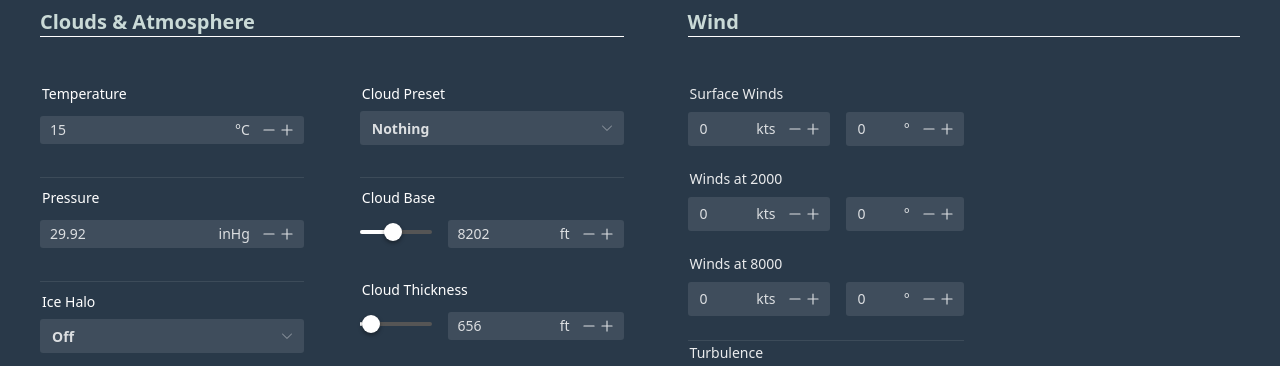
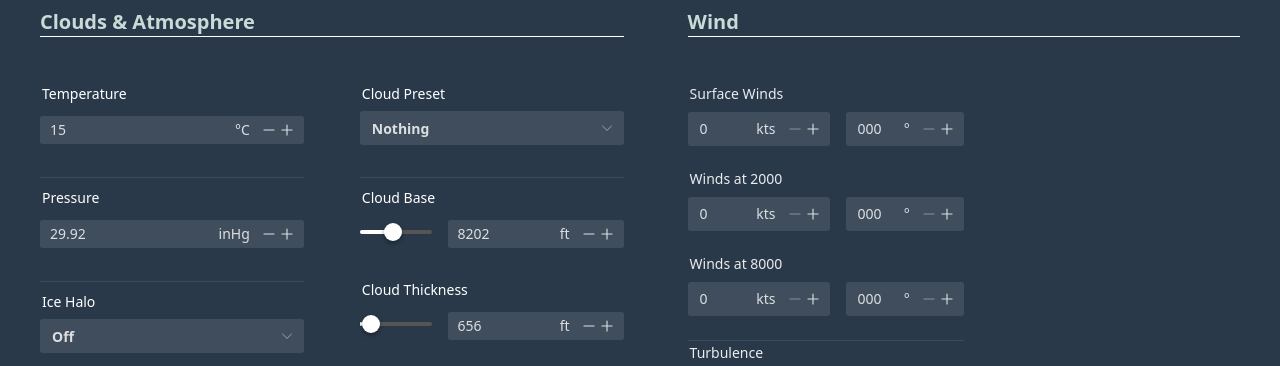
Before and after one commit to EMcNugget/WeatherEditor, a Vue app: page / in a window 1280 px wide. Shown: the top 366 px of the page. Built offline with nearby package versions, Linux system fonts and the light colour scheme.

Commit message:
Added formatting for wind dir

```diff
--- a/src/components/WindConditions.vue
+++ b/src/components/WindConditions.vue
@@ -6,6 +6,7 @@
           id="sfc-winds-input"
           class="w-3/5"
           v-model:value="sfcwind"
+          :min="0"
         >
           <template #suffix>kts</template>
         </n-input-number>
@@ -13,6 +14,8 @@
           class="ml-4 w-1/2"
           id="sfc-winds-dir-input"
           v-model:value="sfcwinddir"
+          :min="0"
+          :format="windDir"
         >
           <template #suffix>°</template>
         </n-input-number>
@@ -24,6 +27,7 @@
           class="w-3/5"
           id="twok-wind-input"
           v-model:value="twokwind"
+          :min="0"
         >
           <template #suffix>kts</template>
         </n-input-number>
@@ -31,6 +35,8 @@
           class="ml-4 w-1/2"
           id="twok-wind-dir-input"
           v-model:value="twokwinddir"
+          :min="0"
+          :format="windDir"
         >
           <template #suffix>°</template>
         </n-input-number>
@@ -42,6 +48,7 @@
           class="w-3/5"
           id="eightk-wind-input"
           v-model:value="eightkwind"
+          :min="0"
         >
           <template #suffix>kts</template>
         </n-input-number>
@@ -49,6 +56,8 @@
           class="ml-4 w-1/2"
           id="eightk-wind-dir-input"
           v-model:value="eightkwinddir"
+          :min="0"
+          :format="windDir"
         >
           <template #suffix>°</template>
         </n-input-number>
@@ -75,6 +84,19 @@
 import { NFormItem, NInputNumber, NDivider } from 'naive-ui'
 import { ref } from 'vue'
 
+const windDir = (wind: number | null): string => {
+  if (wind === null) {
+    return ''
+  } else if (wind > 359) {
+    return '000'
+  } else if (wind < 100) {
+    let result = wind.toString().padStart(3, '0')
+    return result
+  } else {
+    return wind.toString()
+  }
+}
+
 export default {
   components: {
     NFormItem,
@@ -83,6 +105,7 @@ export default {
   },
   setup() {
     return {
+      windDir,
       turbulence: ref(0),
       sfcwind: ref(0),
       sfcwinddir: ref(0),
```
